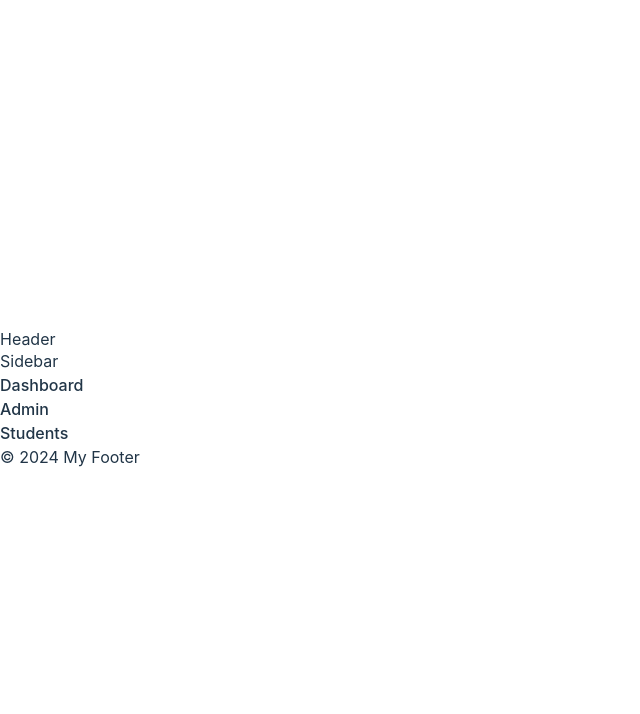
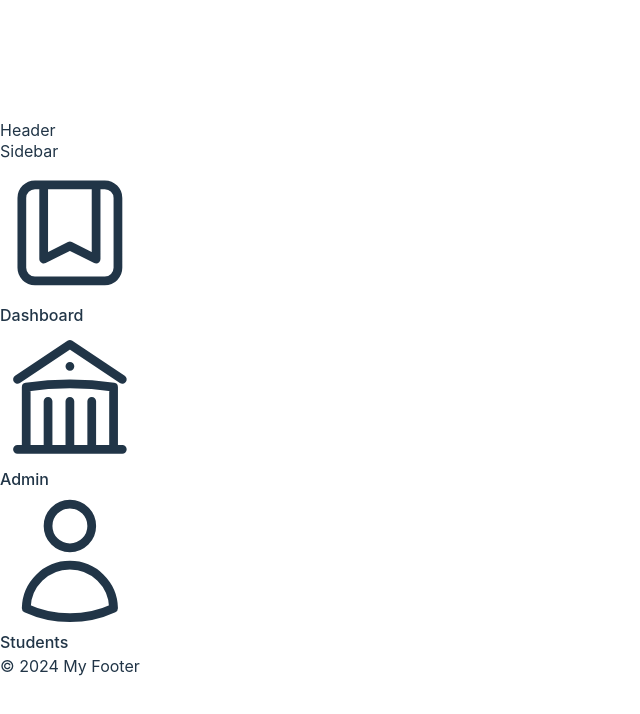
Before and after one commit to NicssCamara/reactJs, a React (Vite) app in the folder WST-React/: page / in a window 1280 px wide. Shown: the top 714 px of the page, without its empty margins (0-640 px from the left). Built offline with nearby package versions, Linux system fonts and the light colour scheme; the HTML template or start-up script is replaced by a standard one.

Commit message:
sidebar-output

```diff
--- a/WST-React/src/components/Sidebar.jsx
+++ b/WST-React/src/components/Sidebar.jsx
@@ -4,7 +4,7 @@ import { NavLink } from 'react-router-dom';
 
 function Sidebar() {
     const location = useLocation();
-    const activeClass = 'rounded-md bg-gray-600 text-white p-2';
+    const activeClass = 'rounded-md bg-blue-600 text-white p-2';
 
     const NavLinkFunction = () => {
         const sideBarArray = new Map([
@@ -15,29 +15,61 @@ function Sidebar() {
 
 
         return (
-                <ul>
+            <ul className="flex flex-col py-4 space-y-1">
                 {[...sideBarArray].map(([key, value]) => (
-                  <li key={value} className="mb-2">
+                    <li key={value}>
                         <NavLink
-                      exact= "true"
+                            exact
                             to={value}
-                      className={`text-blue-500 ${location.pathname === value ? activeClass : ''}`}
+                            className={`relative flex flex-row items-center h-11 focus:outline-none hover:bg-blue-300 hover:rounded-md dark:hover:bg-blue-600 text-white-600 hover:text-white-800 border-l-4 border-transparent hover:border-blue-500 dark:hover:border-blue-800 pr-6 ${location.pathname === value ? activeClass : ''}`}
                         >
+                            {getIcon(key)}
+                            <span className="ml-4 text-sm tracking-wide truncate text-white">
                                 {key}
+                            </span>
                         </NavLink>
                     </li>
                 ))}
             </ul>
-
         );
      }
 
+    // Function to return appropriate icon based on key
+    const getIcon = (key) => {
+        switch (key) {
+            case 'Dashboard':
                 return (
-      <aside className="bg-gray-200 w-64 px-4 py-8">
-        <h2 className="text-lg font-semibold mb-4">Sidebar</h2>
+                  <svg xmlns="http://www.w3.org/2000/svg" fill="none" viewBox="0 0 24 24" stroke-width="1.5" stroke="currentColor" class="w-6 h-6">
+                  <path stroke-linecap="round" stroke-linejoin="round" d="M16.5 3.75V16.5L12 14.25 7.5 16.5V3.75m9 0H18A2.25 2.25 0 0 1 20.25 6v12A2.25 2.25 0 0 1 18 20.25H6A2.25 2.25 0 0 1 3.75 18V6A2.25 2.25 0 0 1 6 3.75h1.5m9 0h-9" />
+                </svg>
+
+
+                );
+            case 'Admin':
+                return (
+                  <svg xmlns="http://www.w3.org/2000/svg" fill="none" viewBox="0 0 24 24" stroke-width="1.5" stroke="currentColor" class="w-6 h-6">
+                  <path stroke-linecap="round" stroke-linejoin="round" d="M12 21v-8.25M15.75 21v-8.25M8.25 21v-8.25M3 9l9-6 9 6m-1.5 12V10.332A48.36 48.36 0 0 0 12 9.75c-2.551 0-5.056.2-7.5.582V21M3 21h18M12 6.75h.008v.008H12V6.75Z" />
+                </svg>
+
+                );
+            case 'Students':
+                return (
+                  <svg xmlns="http://www.w3.org/2000/svg" fill="none" viewBox="0 0 24 24" stroke-width="1.5" stroke="currentColor" class="w-6 h-6">
+                  <path stroke-linecap="round" stroke-linejoin="round" d="M15.75 6a3.75 3.75 0 1 1-7.5 0 3.75 3.75 0 0 1 7.5 0ZM4.501 20.118a7.5 7.5 0 0 1 14.998 0A17.933 17.933 0 0 1 12 21.75c-2.676 0-5.216-.584-7.499-1.632Z" />
+                </svg>
+
+                );
+            default:
+                return null;
+        }
+    }
+
+     return (
+      <aside className="bg-blue-800 w-64 px-4 py-8">
+        <h2 className="text-lg text-white font-semibold mb-4">Sidebar</h2>
         {NavLinkFunction()}
       </aside>
     );
 }
 
-export default Sidebar
+export default Sidebar;
```
Lines whose indentation alone changed are shown as unchanged.
